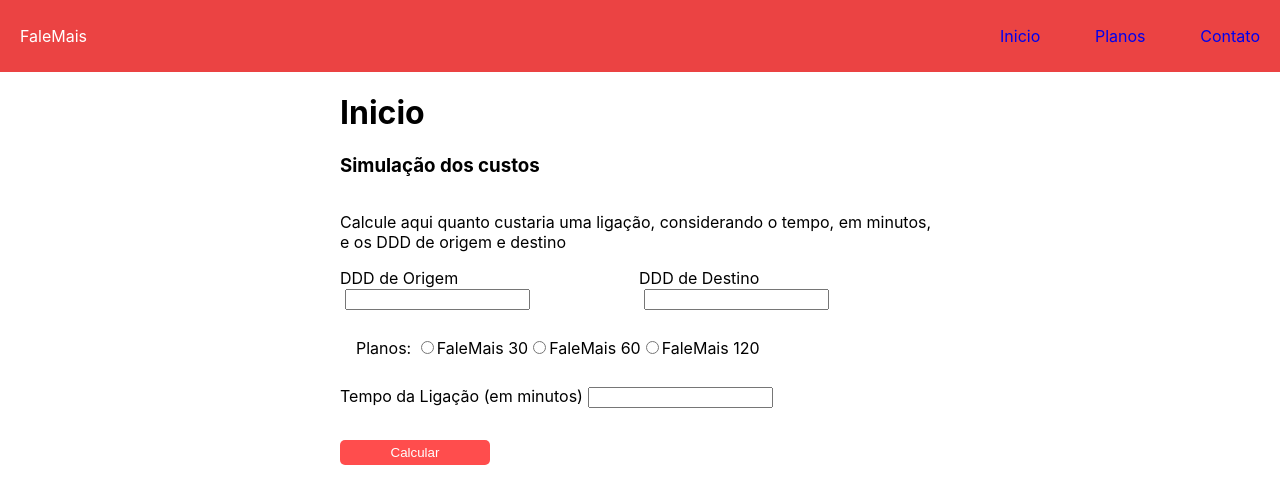
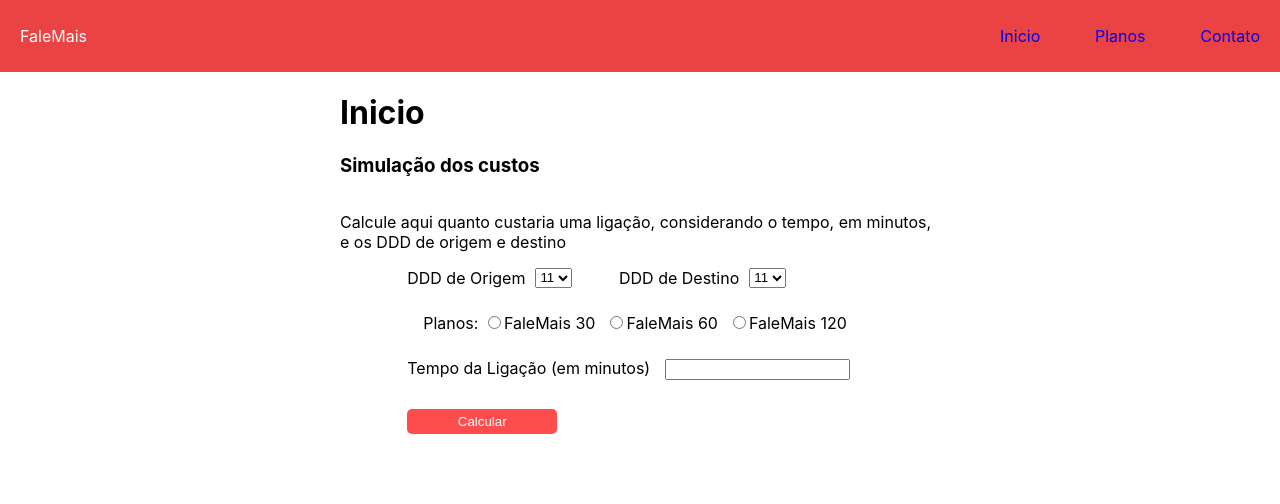
Before and after one commit to wps13/telzir, a React (Create React App) app: page /#/ in a window 1280 px wide. Shown: the top 504 px of the page. Built offline with nearby package versions, Linux system fonts and the light colour scheme.

Commit message:
replace input for select

```diff
--- a/src/pages/Home/Simulation/DDDS/DDDS.js
+++ b/src/pages/Home/Simulation/DDDS/DDDS.js
@@ -3,13 +3,13 @@ import PropTypes from "prop-types";
 
 import "./DDDS.scss";
 
-import InputNumber from "../InputNumber/InputNumber";
+import SelectDDD from "./SelectDDD/SelectDDD";
 
 const DDDS = ({ setDestiny, setOrigin }) => {
   return (
     <div className="simulation__ddds" data-testid="ddds">
-      <InputNumber label="DDD de Origem" change={setOrigin} />
-      <InputNumber label="DDD de Destino" change={setDestiny} />
+      <SelectDDD labelText="DDD de Origem" change={setOrigin} />
+      <SelectDDD labelText="DDD de Destino" change={setDestiny} />
     </div>
   );
 };
```
